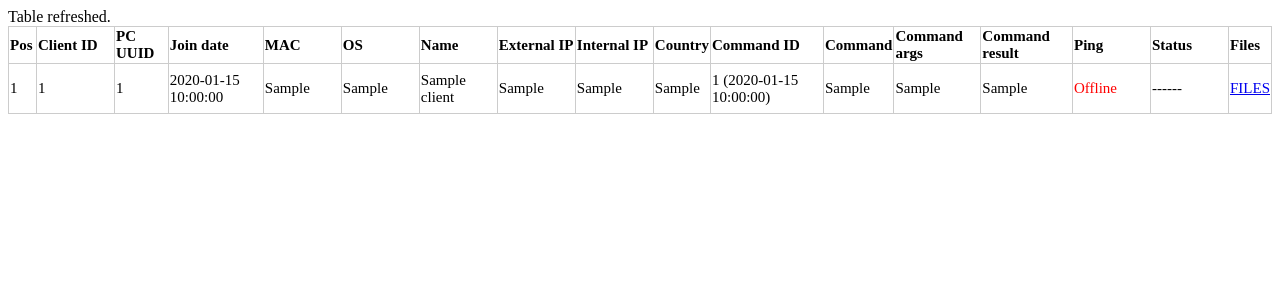
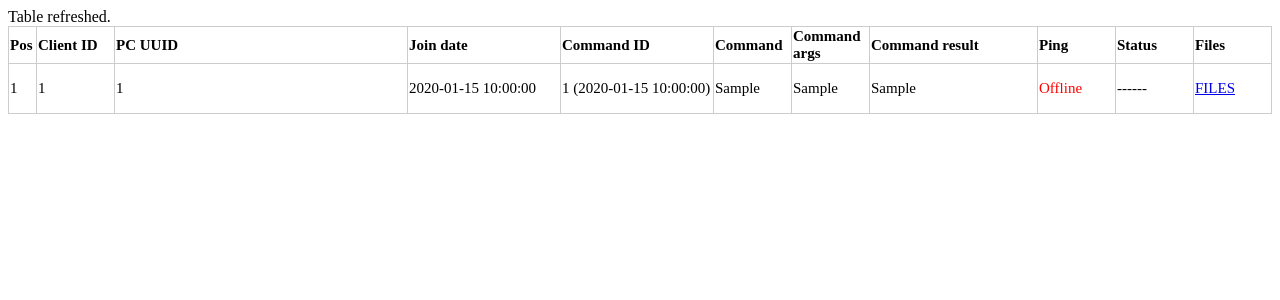
Before and after one commit to mrachuta/pyrat3, a Django app: page /pyrat3_server/client_table in a window 1280 px wide. Shown: the top 300 px of the page. Run offline with Django 3.2, Linux system fonts and the light colour scheme; tables that the repository leaves empty hold one stand-in row (values such as "Sample post").

Commit message:
Updates in CSS/html

```diff
--- a/server/pyrat3_server/static/css/styles.css
+++ b/server/pyrat3_server/static/css/styles.css
@@ -108,12 +108,21 @@ label {
     border: 1px solid #CCC;
 }
 
-.client-table-s {
+th.client-table-s {
     width: 25px;
 }
 
-.client-table-m {
+th.client-table-m {
     width: 75px;
+    word-break: break-all;
+}
+
+th.client-table-l {
+    width: 150px;
+}
+
+th.client-table-xl {
+    width: 290px;
 }
 
 .green {
--- a/server/pyrat3_server/templates/pyrat3_server/client_table.html
+++ b/server/pyrat3_server/templates/pyrat3_server/client_table.html
@@ -14,21 +14,23 @@
             <tr>
                 <th id="client_table_pos" class="client-table-s">Pos</th>
                 <th id="client_table_client_id" class="client-table-m">Client ID</th>
-                <th id="client_table_pc_uuid" class="client-table-uuid">PC UUID</th>
-                <th id="client_table_join_date">Join date</th>
+                <th id="client_table_pc_uuid" class="client-table-xl">PC UUID</th>
+                <th id="client_table_join_date" class="client-table-l">Join date</th>
+                <!--
                 <th id="client_table_mac" class="client-table-m">MAC</th>
                 <th id="client_table_os" class="client-table-m">OS</th>
                 <th id="client_table_name" class="client-table-m">Name</th>
                 <th id="client_table_ext_ip" class="client-table-m">External IP</th>
                 <th id="client_table_int_ip" class="client-table-m">Internal IP</th>
                 <th id="client_table_country" class="client-table-s">Country</th>
-                <th id="client_table_command">Command ID</th>
-                <th id="client_table_command_id">Command</th>
-                <th id="client_table_command_args">Command args</th>
+                -->
+                <th id="client_table_command_id" class="client-table-l">Command ID</th>
+                <th id="client_table_command" class="client-table-m">Command</th>
+                <th id="client_table_command_args" class="client-table-m">Command args</th>
                 <th id="client_table_command_result">Command result</th>
                 <th id="client_table_ping" class="client-table-m" >Ping</th>
                 <th id="client_table_status" class="client-table-m">Status</th>
-                <th id="client_table_files" class="client-table-s">Files</th>
+                <th id="client_table_files" class="client-table-m">Files</th>
             </tr>
             {% for client in clients %}
             <tr>
@@ -36,12 +38,14 @@
                 <td>{{ client.client_id }}</td>
                 <td>{{ client.pc_uuid }}</td>
                 <td>{{ client.join_datetime|date:"Y-m-d H:i:s" }}</td>
+                <!--
                 <td>{{ client.mac }}</td>
                 <td>{{ client.os }}</td>
                 <td>{{ client.name }}</td>
                 <td>{{ client.ext_ip }}</td>
                 <td>{{ client.int_ip }}</td>
                 <td>{{ client.country }}</td>
+                -->
                 <td>{{ client.command_id }} ({{ client.command_datetime|date:"Y-m-d H:i:s" }})</td>
                 <td>{{ client.command }}</td>
                 <td>{{ client.command_args }}</td>
```
